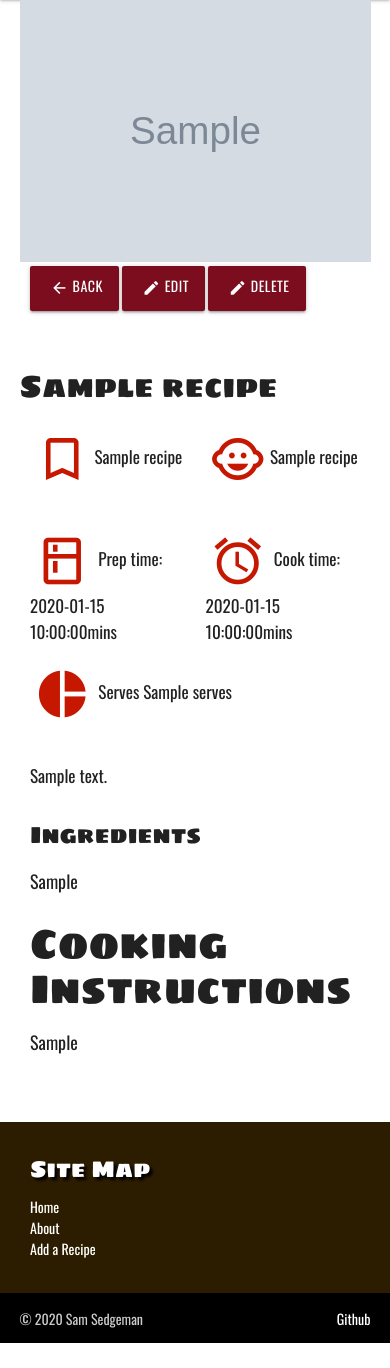
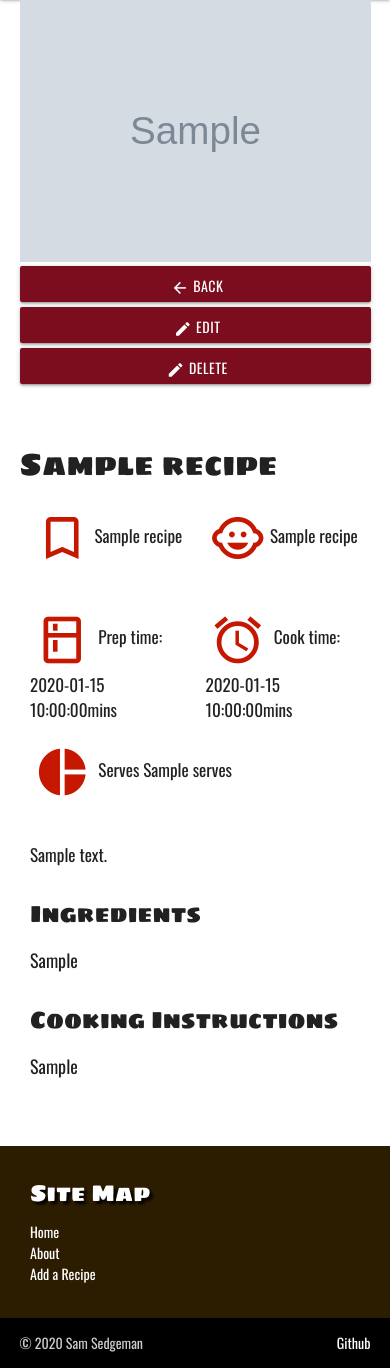
Before and after one commit to sps992/ms3-salty_salamander, a Flask app: template templates/recipe.html in a window 390 px wide. Shown: the part 111-1479 px from the top of the page. Before the commit the page ends 1454 px from the top, so only its background shows below. Run offline with Flask 2, Linux system fonts and the light colour scheme; the template is opened without the code that fills it: most values are stand-ins (such as "Sample title", 1, 10 or a date in 2020); grey boxes marked "Sample" are stand-in pictures; some libraries are stand-ins or nearby versions.

Commit message:
Added images to README.md and rectified responsiveness issues on recipe.html

```diff
--- a/static/css/style.css
+++ b/static/css/style.css
@@ -26,7 +26,7 @@ a:hover{color:#ff4e00; transition: color .3s; -webkit-transition: color .3s;}
 a.waves-effect.waves-red.waves-ripple.btn{color: #fff;}
 .active a{color:#ff4e00;}
 .brand-logo{width:auto; height:200px; }
-.btn, .btn-large, .btn-small{background-color:#ff4e00;}
+.btn, .btn-large, .btn-small{background-color:#ff4e00; margin-bottom:5px;}
 .btn, .btn-large, .btn-small:hover{background-color:#7b0d1e;}
 .card-recipe{margin: 3rem 0 0 0;}
 .card-add_recipe{margin-top: 3rem;}
--- a/templates/recipe.html
+++ b/templates/recipe.html
@@ -2,15 +2,16 @@
 
 {% block content %}
     <div class="container">
-    <img class="responsive-img" src="{{recipe.recipe_img}}">
-    <div class="row">
-    <div class="col s12">
-     <a class="waves-effect waves-red waves-ripple btn" href="{{ url_for('index') }}"><i class="medium material-icons m-icons-inverse">arrow_back</i>Back</a>
-    <a class="waves-effect waves-red waves-ripple btn" href="{{ url_for('edit_recipe', recipe_id=recipe._id) }}"><i class="medium material-icons m-icons-inverse">create</i>Edit</a>
-    <a class="waves-effect waves-red waves-ripple btn" href="{{url_for('delete_recipe', recipe_id=recipe._id)}}"><i class="medium material-icons m-icons-inverse">create</i>Delete</a></div>
+        <img class="responsive-img" src="{{recipe.recipe_img}}">
+        <div class="row">
+
+                <a class="col s12 m4 waves-effect waves-red waves-ripple btn" href="{{ url_for('index') }}"><i class="medium material-icons m-icons-inverse">arrow_back</i>Back</a>
+                <a class="col s12 m4 waves-effect waves-red waves-ripple btn" href="{{ url_for('edit_recipe', recipe_id=recipe._id) }}"><i class="medium material-icons m-icons-inverse">create</i>Edit</a>
+                <a class="col s12 m4 waves-effect waves-red waves-ripple btn" href="{{url_for('delete_recipe', recipe_id=recipe._id)}}"><i class="medium material-icons m-icons-inverse">create</i>Delete</a>
+
+        </div>
     </div>
-    </div>
-    </div>
+
 
 
     </div>
@@ -40,7 +41,7 @@
             <p class="flow-text">{{recipe.description}}</p>
             <h2>Ingredients</h2>
             <p>{{recipe.recipe_ingredients}}</p>
-            <h3>Cooking Instructions</h3>
+            <h2>Cooking Instructions</h2>
             <p >{{recipe.cooking_instructions}}</p>
 
             </div>
```
Also changed, not shown: README.md, static/images/color_scheme.png (added), support-docs/nu-css-check-Result.png (added), support-docs/nu-html-check-Result.png (added), support-docs/pep8-check-result.png (added), support-docs/wireframes.jpg (added).
